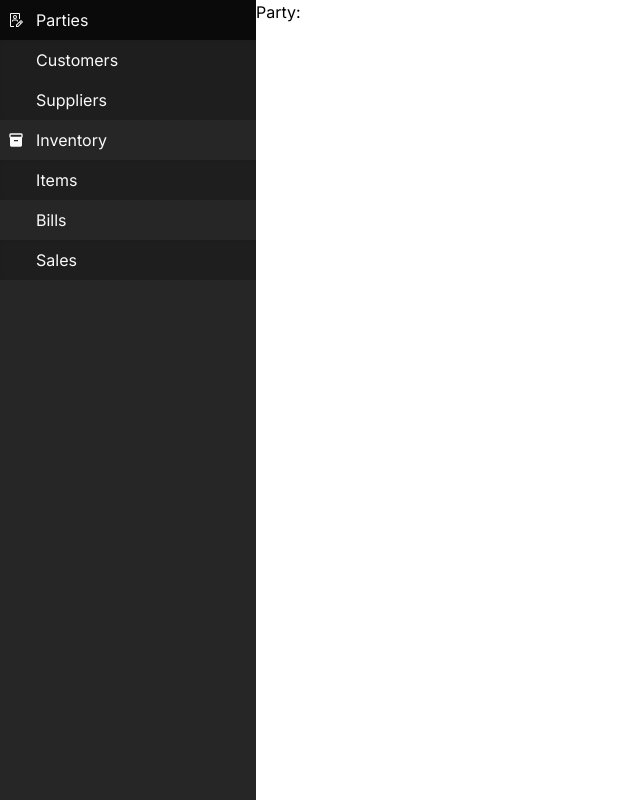
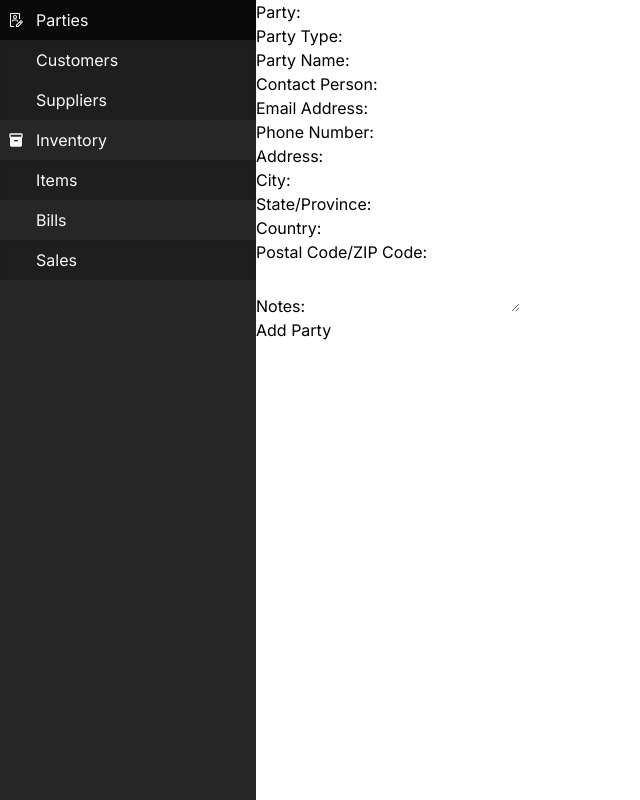
Before and after one commit to harshG775/invoice-app, a Next.js app: page /parties/create in a window 1280 px wide. Shown: the whole page, without its empty margins (0-640 px from the left). Built offline with nearby package versions, Linux system fonts and the light colour scheme; some icons are missing.

Commit message:
adding zod and useForm

```diff
--- a/package.json
+++ b/package.json
@@ -9,9 +9,12 @@
     "lint": "next lint"
   },
   "dependencies": {
+    "@hookform/resolvers": "^3.3.4",
     "next": "14.1.0",
     "react": "^18",
-    "react-dom": "^18"
+    "react-dom": "^18",
+    "react-hook-form": "^7.51.0",
+    "zod": "^3.22.4"
   },
   "devDependencies": {
     "@iconify/react": "^4.1.1",
--- a/src/app/(invoice)/parties/create/page.tsx
+++ b/src/app/(invoice)/parties/create/page.tsx
@@ -1,11 +1,93 @@
-"use client"
+"use client";
 import { useSearchParams } from "next/navigation";
+import { useForm } from "react-hook-form";
+import { z } from "zod";
+const partyFormSchema = z.object({
+    partyType: z.string(),
+    partyName: z.string(),
+    contactPerson: z.string(),
+    emailAddress: z.string(),
+    phoneNumber: z.string(),
+    address: z.string(),
+    city: z.string(),
+    stateProvince: z.string(),
+    country: z.string(),
+    postalCode: z.string(),
+    notes: z.string(),
+})
+type FormData = z.infer<typeof partyFormSchema>
 export default function CreateParty() {
     const searchParams = useSearchParams();
-    const partyType = searchParams.get("type")
+    const partyType = searchParams.get("type");
+    const { register, handleSubmit } = useForm({
+        defaultValues: {
+            partyType: partyType,
+            partyName: "",
+            contactPerson: "",
+            emailAddress: "",
+            phoneNumber: "",
+            address: "",
+            city: "",
+            stateProvince: "",
+            country: "",
+            postalCode: "",
+            notes: "",
+        },
+    });
+    const handleFormSubmit = (data: FormData) => {
+        console.log(data);
+    };
+
     return (
         <div>
             <h1>Party:{partyType}</h1>
+            <form onSubmit={handleSubmit(handleFormSubmit)}>
+                <div>
+                    <label>Party Type:</label>
+                    <input type="text" {...register("partyType")} />
+                </div>
+                <div>
+                    <label>Party Name:</label>
+                    <input type="text" {...register("partyName")} />
+                </div>
+                <div>
+                    <label>Contact Person:</label>
+                    <input type="text" {...register("contactPerson")} />
+                </div>
+                <div>
+                    <label>Email Address:</label>
+                    <input type="email" {...register("emailAddress")} />
+                </div>
+                <div>
+                    <label>Phone Number:</label>
+                    <input type="tel" {...register("phoneNumber")} />
+                </div>
+                <div>
+                    <label>Address:</label>
+                    <input type="text" {...register("address")} />
+                </div>
+                <div>
+                    <label>City:</label>
+                    <input type="text" {...register("city")} />
+                </div>
+                <div>
+                    <label>State/Province:</label>
+                    <input type="text" {...register("stateProvince")} />
+                </div>
+                <div>
+                    <label>Country:</label>
+                    <input type="text" {...register("country")} />
+                </div>
+                <div>
+                    <label>Postal Code/ZIP Code:</label>
+                    <input type="text" {...register("postalCode")} />
+                </div>
+                <div>
+                    <label>Notes:</label>
+                    <textarea {...register("notes")} />
+                </div>
+                <button type="submit">Add Party</button>
+            </form>
         </div>
     );
 }
```
Also changed, not shown: 1 other file (tests, documents, lock files or other folders).
